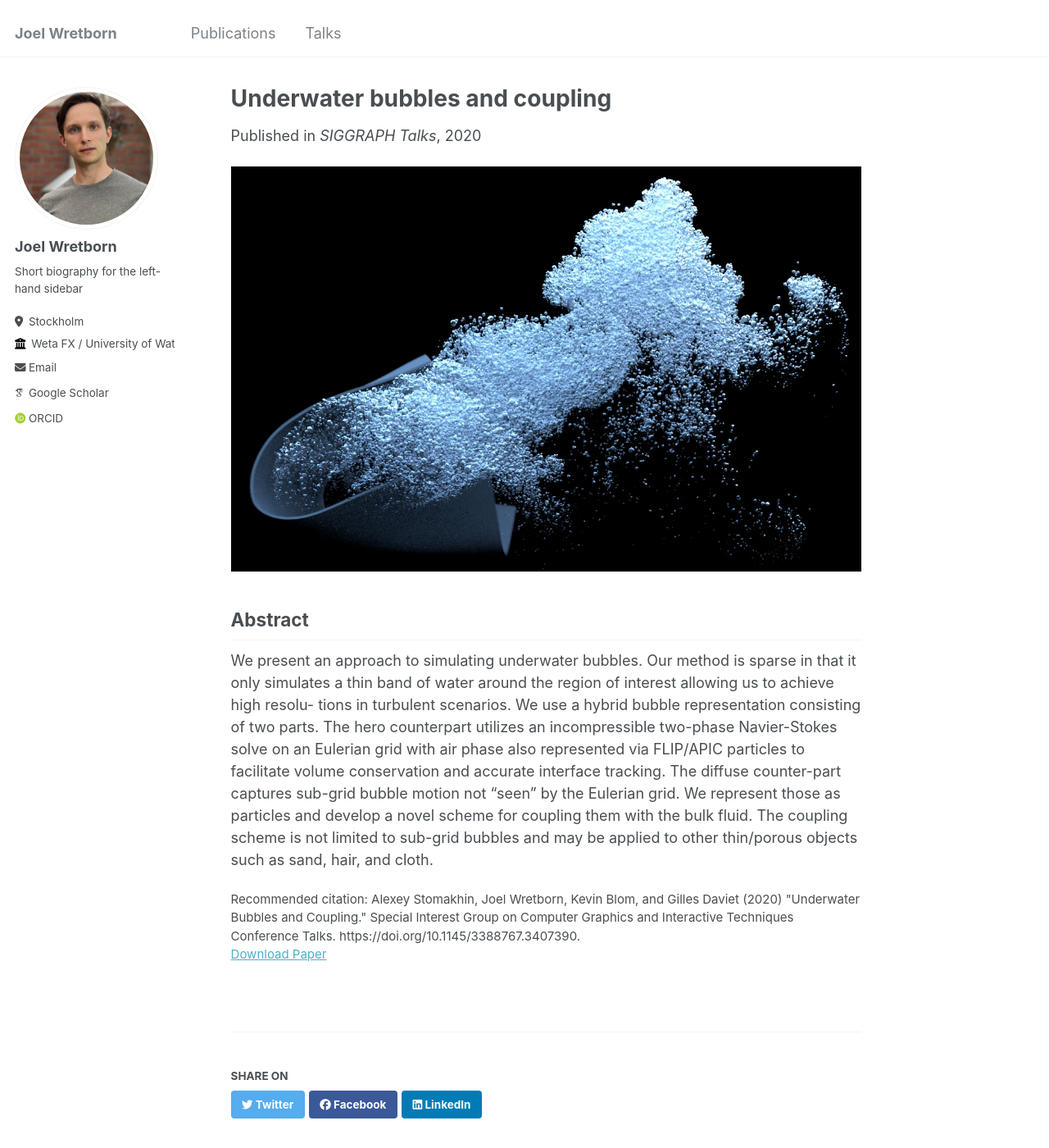
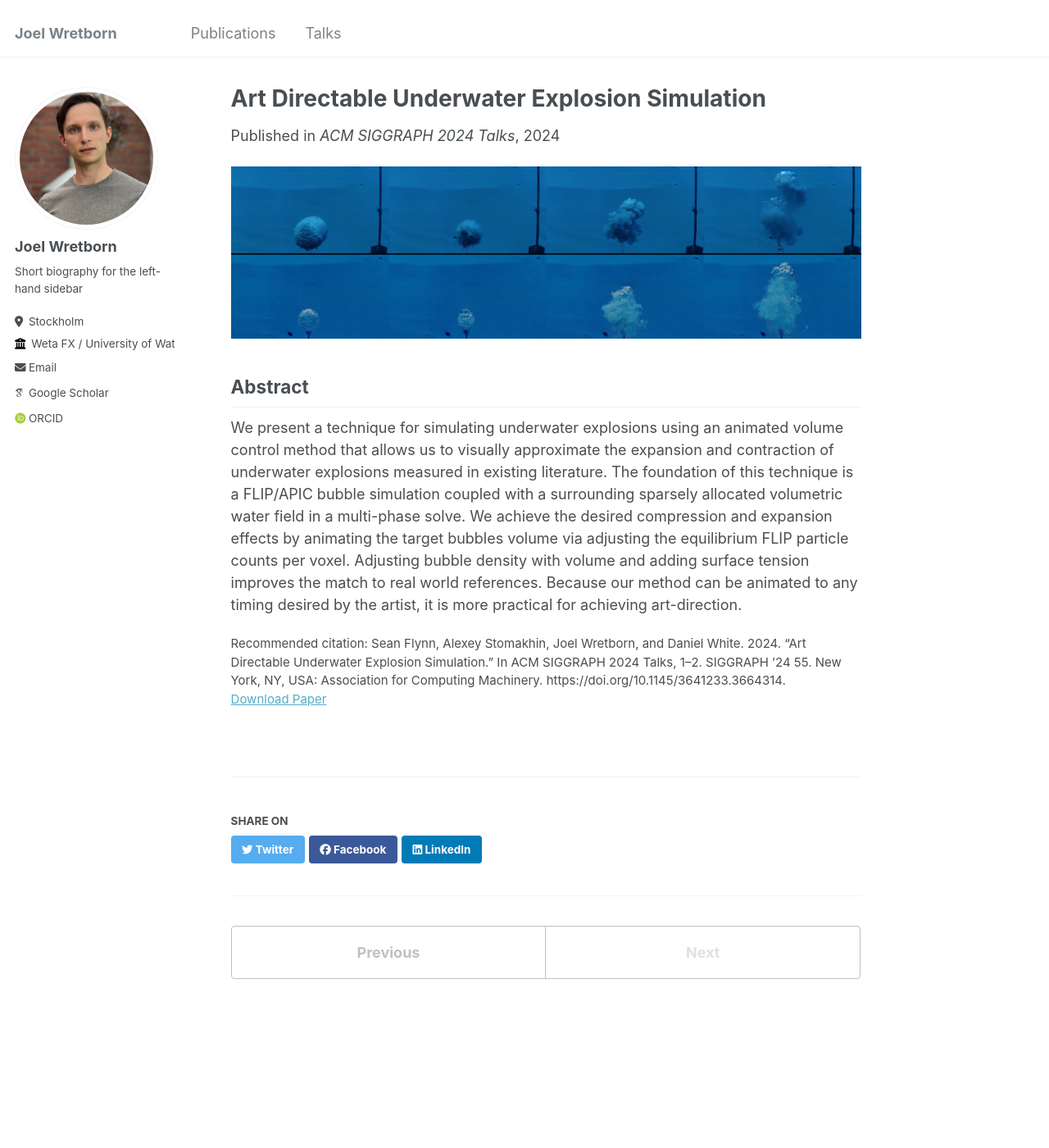
Before and after one commit to Pingul/Pingul.github.io, a Jekyll site: the page built from _publications/2024-UnderwaterExplosions.md, in a window 1280 px wide and 1400 px high. Shown: the whole window at 82% size. Built offline with Jekyll 4.4.1, drawn with Linux system fonts in a browser that asks for light colours; some web fonts are replaced.

Commit message:
Underwater explosions

```diff
--- a/_publications/2024-UnderwaterExplosions.md
+++ b/_publications/2024-UnderwaterExplosions.md
@@ -1,15 +1,15 @@
 ---
-title: 'Underwater bubbles and coupling'
+title: 'Art Directable Underwater Explosion Simulation'
 collection: publications
-permalink: /publication/2020-UnderwaterBubbles
-date: 2020-08-17
-venue: 'SIGGRAPH Talks'
-paperurl: 'http://pingul.github.io/files/Publication-Underwater_Bubbles_And_Coupling/Publication-Underwater_Bubbles_and_Coupling.pdf'
-citation: 'Alexey Stomakhin, Joel Wretborn, Kevin Blom, and Gilles Daviet (2020) &quot;Underwater Bubbles and Coupling.&quot; Special Interest Group on Computer Graphics and Interactive Techniques Conference Talks. https://doi.org/10.1145/3388767.3407390.'
+permalink: /publication/2024-UnderwaterExplosions
+date: 2024-07-27
+venue: 'ACM SIGGRAPH 2024 Talks'
+paperurl: 'http://pingul.github.io/files/Publication-Underwater_Explosions/Underwater_Explosions.pdf'
+citation: 'Sean Flynn, Alexey Stomakhin, Joel Wretborn, and Daniel White. 2024. “Art Directable Underwater Explosion Simulation.” In ACM SIGGRAPH 2024 Talks, 1–2. SIGGRAPH ’24 55. New York, NY, USA: Association for Computing Machinery. https://doi.org/10.1145/3641233.3664314.'
 ---
 
-![Underwater bubbles and coupling](/files/Publication-Underwater_Bubbles_And_Coupling/bubbles.jpg)
+![Underwater explosions](/files/Publication-Underwater_Explosions/image.jpeg)
 
 Abstract
 --------
-We present an approach to simulating underwater bubbles. Our method is sparse in that it only simulates a thin band of water around the region of interest allowing us to achieve high resolu- tions in turbulent scenarios. We use a hybrid bubble representation consisting of two parts. The hero counterpart utilizes an incompressible two-phase Navier-Stokes solve on an Eulerian grid with air phase also represented via FLIP/APIC particles to facilitate volume conservation and accurate interface tracking. The diffuse counter-part captures sub-grid bubble motion not “seen” by the Eulerian grid. We represent those as particles and develop a novel scheme for coupling them with the bulk fluid. The coupling scheme is not limited to sub-grid bubbles and may be applied to other thin/porous objects such as sand, hair, and cloth.
+We present a technique for simulating underwater explosions using an animated volume control method that allows us to visually approximate the expansion and contraction of underwater explosions measured in existing literature. The foundation of this technique is a FLIP/APIC bubble simulation coupled with a surrounding sparsely allocated volumetric water field in a multi-phase solve. We achieve the desired compression and expansion effects by animating the target bubbles volume via adjusting the equilibrium FLIP particle counts per voxel. Adjusting bubble density with volume and adding surface tension improves the match to real world references. Because our method can be animated to any timing desired by the artist, it is more practical for achieving art-direction.
```
